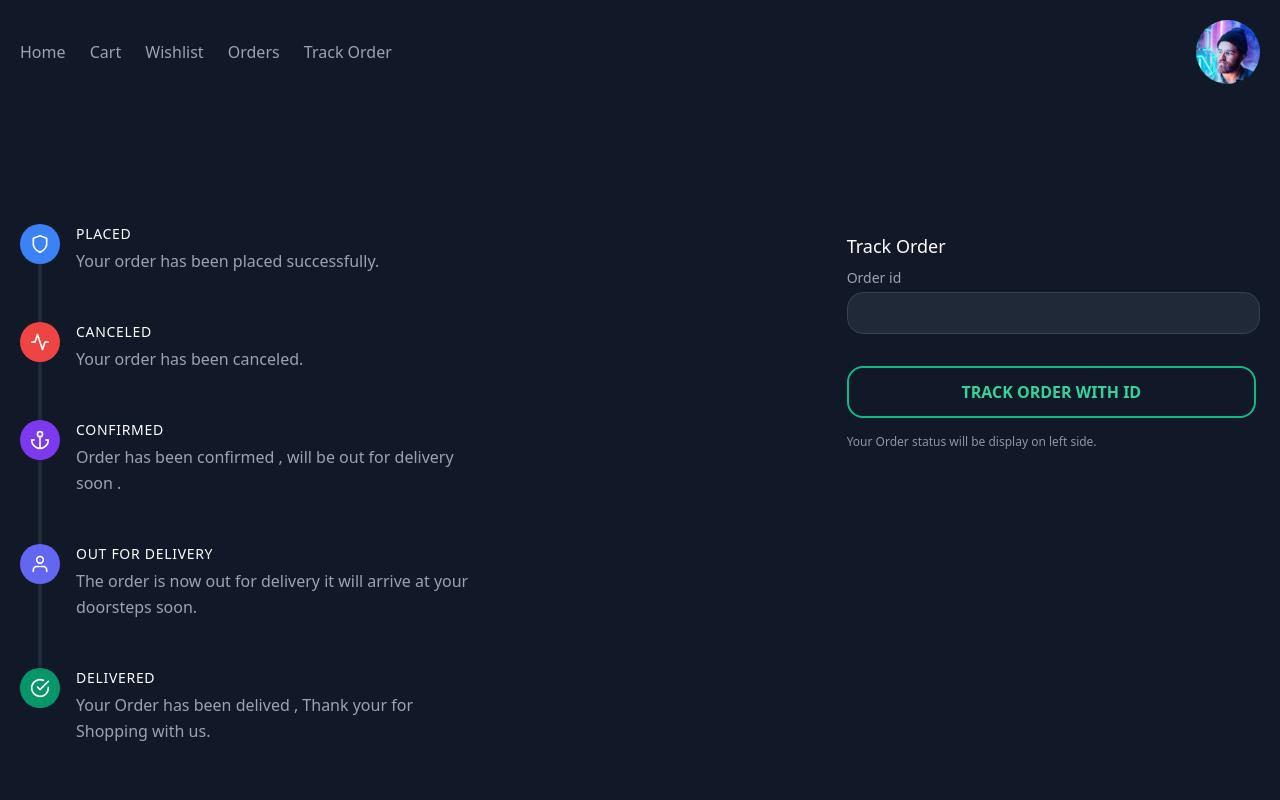
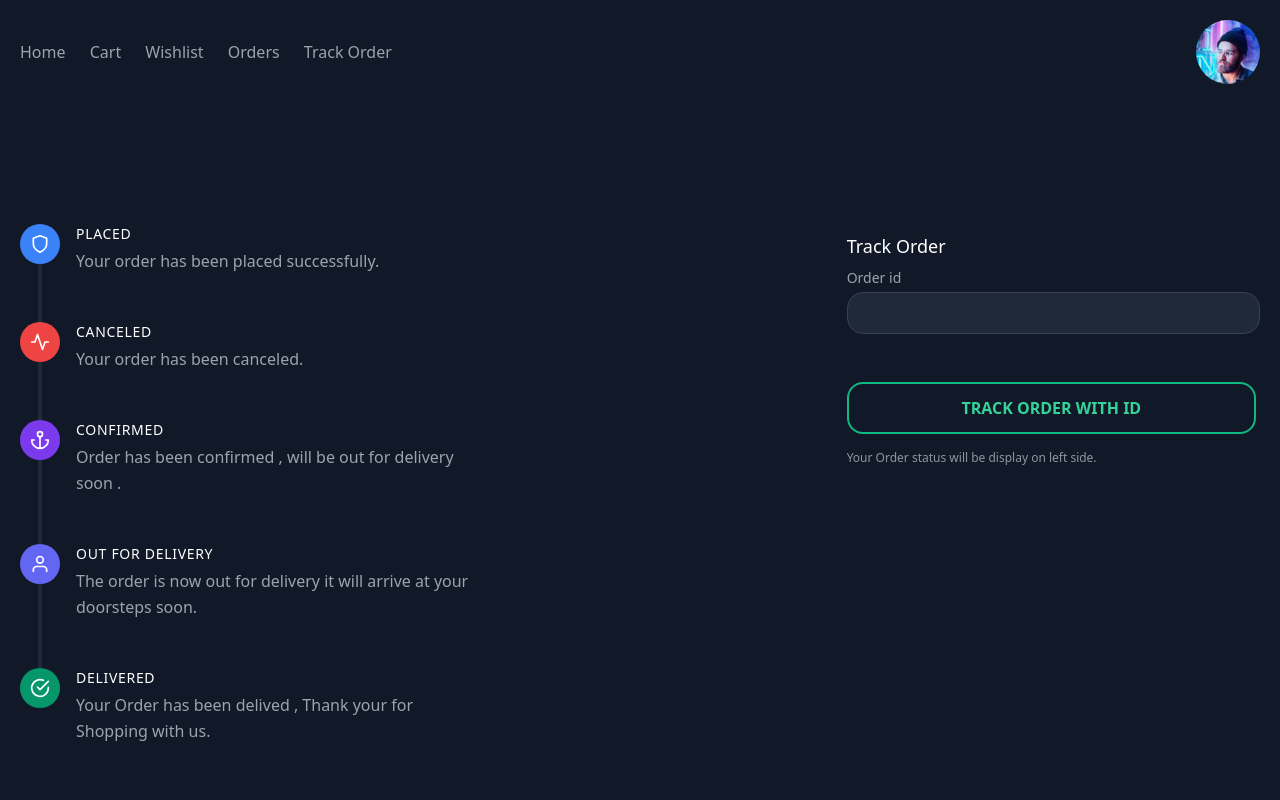
Before and after one commit to PraveenMalethia/basketiya-2, a Nuxt app: page /track-order in a window 1280 px wide. Shown: the top 800 px of the page. Built offline with nearby package versions, Linux system fonts and the light colour scheme.

Commit message:
button class fix

```diff
--- a/pages/track-order.vue
+++ b/pages/track-order.vue
@@ -321,26 +321,7 @@
         </div>
         <button
           class="
-            mt-4
-            text-green-400
-            bg-transparent
-            border-2 border-solid border-green-500
-            hover:bg-green-500
-            hover:text-white
-            active:bg-emerald-600
-            font-bold
-            uppercase
-            px-8
-            py-3
-            rounded-2xl
-            outline-none
-            focus:outline-none
-            mr-1
-            mb-1
-            ease-linear
-            transition-all
-            duration-150
-            text-center
+            btn-success
           "
         >
           Track order with id {{orderId}}
```
